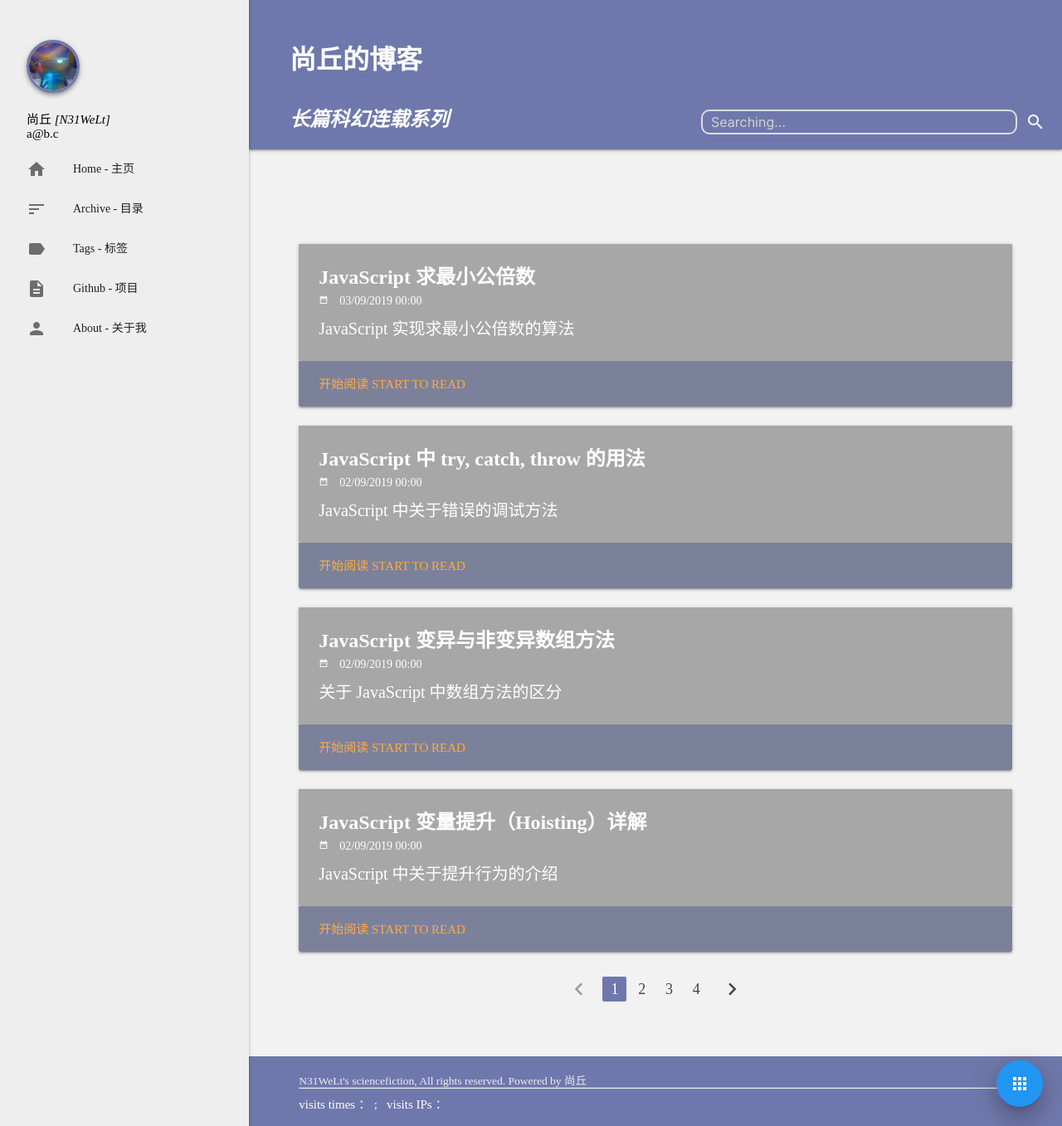
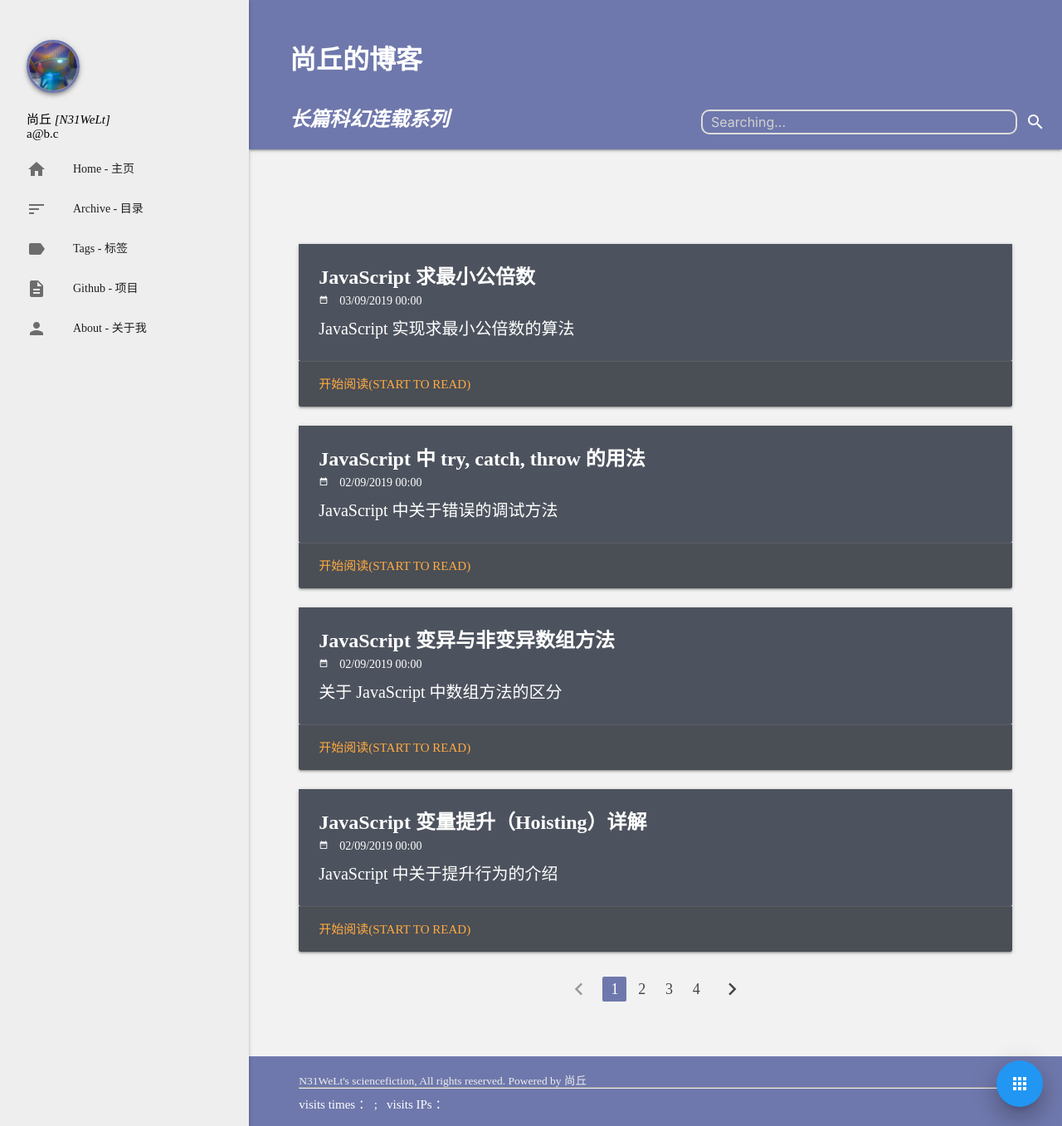
Before and after one commit to keepwalk/keepwalk.github.io, a Jekyll site: the page built from index.html, in a window 1280 px wide and 1357 px high. Shown: the whole window at 83% size. Built offline with Jekyll 4.4.1, drawn with Linux system fonts in a browser that asks for light colours; the list of posts is cut into pages by our own code; comment, search, counter and statistics services are not loaded.

Commit message:
Update index.html

```diff
--- a/index.html
+++ b/index.html
@@ -6,7 +6,7 @@
     {% for post in paginator.posts %}
     <div class="col s12">
         <div class="card hoverable" style="color:#fff">
-            <div class="card-content" style="background-color:#A7A7A7">
+            <div class="card-content" style="background-color:#4D535E">
                 <span id="post-title" class="card-title">{{post.title}}</span>
                 <p id="post-date">
                     <i class="material-icons">date_range</i>
@@ -14,9 +14,9 @@
                 </p>
                 <p id="post-content">{{post.excerpt | remove: '<p>' | remove: '</p>'}}</p>
             </div>
-            <div class="card-action" style="background-color:#7C819B">
+            <div class="card-action" style="background-color:#4A4E55">
                 <a href="{{post.url | prepend: site.baseurl}}">
-                    开始阅读 Start to Read
+                    开始阅读(Start to Read)
                 </a>
             </div>
         </div>
```
